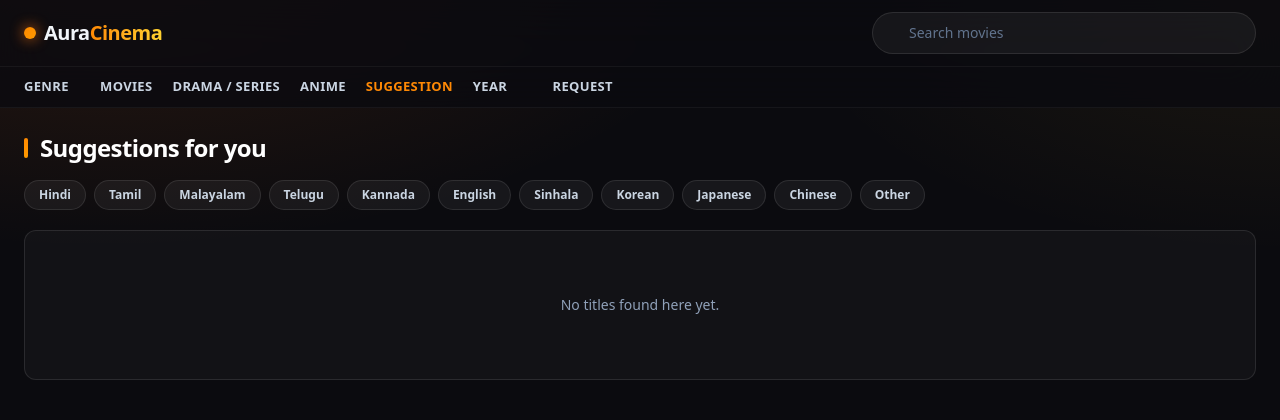
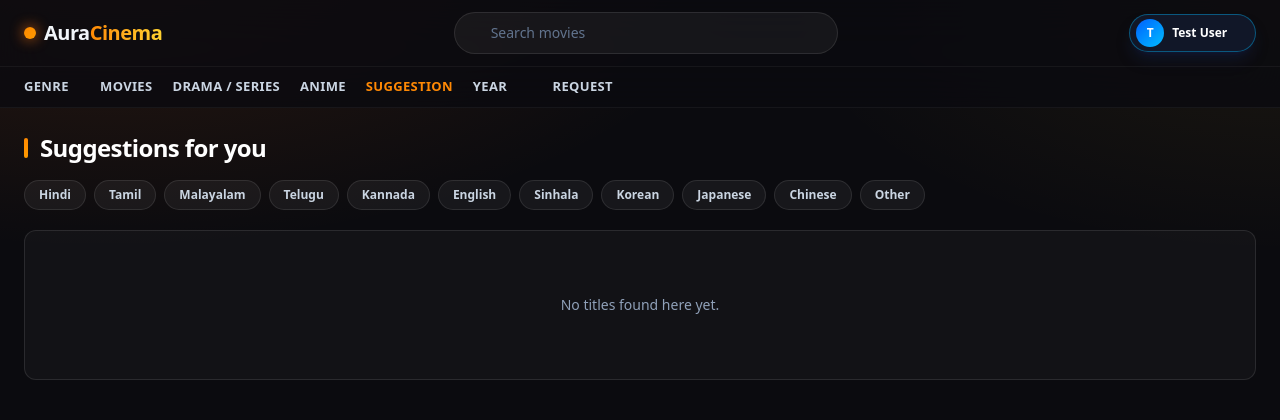
Before and after one commit to nuwan123-png/AuraCinema, a Laravel app: page /suggestions in a window 1280 px wide. Shown: the top 420 px of the page. Run offline with Laravel 12, Linux system fonts and the light colour scheme; a user stored in the database is signed in; data comes from the database, SQL or seed files in the repository; data that the repository does not hold is empty; style sheets or scripts are compiled from the project's sources; parts of the project's set-up code (start-up, migrations or seed data) failed here and were passed over; some web fonts are replaced.

Commit message:
feat: Add user profile dropdown and update admin links in layout

```diff
--- a/resources/views/layouts/app.blade.php
+++ b/resources/views/layouts/app.blade.php
@@ -66,14 +66,59 @@
                      class="glass-panel absolute inset-x-3 top-full z-[60] -mt-1 overflow-hidden sm:inset-x-auto sm:left-0 sm:mt-2 sm:w-[26rem]"></div>
             </form>
 
+            <div class="flex shrink-0 items-center gap-2">
                 @if(request()->cookie('aura_admin'))
-                <div class="hidden shrink-0 gap-2 sm:flex">
+                    <div class="hidden shrink-0 gap-2 lg:flex">
                         <a href="{{ route('movies.incomplete') }}" class="btn-ghost !px-4 !py-2">Incomplete</a>
                         <a href="{{ route('requests.index') }}" class="btn-ghost !px-4 !py-2">Requests</a>
                         <a href="{{ route('admin.stats') }}" class="btn-ghost !px-4 !py-2">Stats</a>
                         <a href="{{ route('movies.create') }}" class="btn-aura !px-4 !py-2">+ Add movie</a>
                     </div>
                 @endif
+
+                {{-- User Account / Profile Glass Button (Synced with Mobile App) --}}
+                @auth
+                    <div class="relative">
+                        <button type="button" onclick="toggleWebProfileMenu(event)"
+                                class="inline-flex items-center gap-2 rounded-full border border-sky-400/40 bg-[#131B2E]/85 py-1 pl-1.5 pr-3 text-xs font-bold text-white shadow-lg shadow-blue-950/40 backdrop-blur-xl transition hover:border-sky-400 hover:bg-blue-600/25">
+                            <span class="flex h-7 w-7 items-center justify-center rounded-full bg-gradient-to-br from-blue-600 to-sky-400 text-xs font-extrabold text-white">
+                                {{ strtoupper(substr(auth()->user()->name, 0, 1)) }}
+                            </span>
+                            <span class="hidden max-w-[95px] truncate sm:inline">{{ auth()->user()->name }}</span>
+                            <i class="fa-solid fa-chevron-down text-[10px] text-sky-300"></i>
+                        </button>
+
+                        <div id="webProfileDropdown"
+                             class="hidden absolute right-0 top-full z-[70] mt-2.5 w-56 overflow-hidden rounded-2xl border border-white/10 bg-[#131B2E]/95 p-2 shadow-2xl shadow-black/90 backdrop-blur-2xl">
+                            <div class="mb-1.5 border-b border-white/10 px-3 py-2">
+                                <div class="truncate text-xs font-extrabold text-white">{{ auth()->user()->name }}</div>
+                                <div class="truncate text-[11px] text-slate-400">{{ auth()->user()->email }}</div>
+                            </div>
+
+                            <a href="{{ route('user.profile') }}"
+                               class="flex items-center gap-2.5 rounded-xl px-3 py-2 text-xs font-semibold text-slate-200 transition hover:bg-sky-500/15 hover:text-white">
+                                <i class="fa-solid fa-user text-sky-400"></i>
+                                <span>My Profile &amp; History</span>
+                            </a>
+
+                            <form method="POST" action="{{ route('user.logout') }}" class="mt-0.5">
+                                @csrf
+                                <button type="submit"
+                                        class="flex w-full items-center gap-2.5 rounded-xl px-3 py-2 text-left text-xs font-semibold text-rose-400 transition hover:bg-rose-500/15 hover:text-rose-300">
+                                    <i class="fa-solid fa-right-from-bracket"></i>
+                                    <span>Logout</span>
+                                </button>
+                            </form>
+                        </div>
+                    </div>
+                @else
+                    <a href="{{ route('user.auth') }}"
+                       class="inline-flex items-center gap-1.5 rounded-full border border-sky-400/40 bg-blue-600/20 px-3.5 py-2 text-xs font-bold text-white backdrop-blur-xl transition hover:border-sky-400 hover:bg-blue-600">
+                        <i class="fa-solid fa-circle-user text-sm text-sky-400"></i>
+                        <span>Sign In</span>
+                    </a>
+                @endauth
+            </div>
         </div>
 
         {{-- Category bar --}}
@@ -218,6 +263,17 @@
                 window.location.href = "{{ route('home') }}#watch-with-sub-section";
             }
         }
+
+        function toggleWebProfileMenu(event) {
+            event.stopPropagation();
+            const menu = document.getElementById('webProfileDropdown');
+            if (menu) menu.classList.toggle('hidden');
+        }
+
+        document.addEventListener('click', function () {
+            const menu = document.getElementById('webProfileDropdown');
+            if (menu) menu.classList.add('hidden');
+        });
     </script>
 
     @stack('modals')
--- a/resources/views/movies/index.blade.php
+++ b/resources/views/movies/index.blade.php
@@ -68,6 +68,8 @@
     </section>
 @endif
 
+@include('partials.continue-watching')
+
 @if($latest->isNotEmpty())
     {{-- data-auto makes this row glide by itself. Add 'auto' => true to any other row to do the same. --}}
     @include('movies._row', ['title' => 'New on AuraCinema', 'items' => $latest, 'anchor' => 'new', 'auto' => true])
--- a/resources/views/welcome.blade.php
+++ b/resources/views/welcome.blade.php
@@ -31,10 +31,6 @@
                 </nav>
             @endif
         </header>
-
-        @include('partials.navbar')
-
-@include('partials.continue-watching')
 
         <main class="container mx-auto px-4 lg:px-8 pb-12">
 
```
Lines whose indentation alone changed are shown as unchanged.
